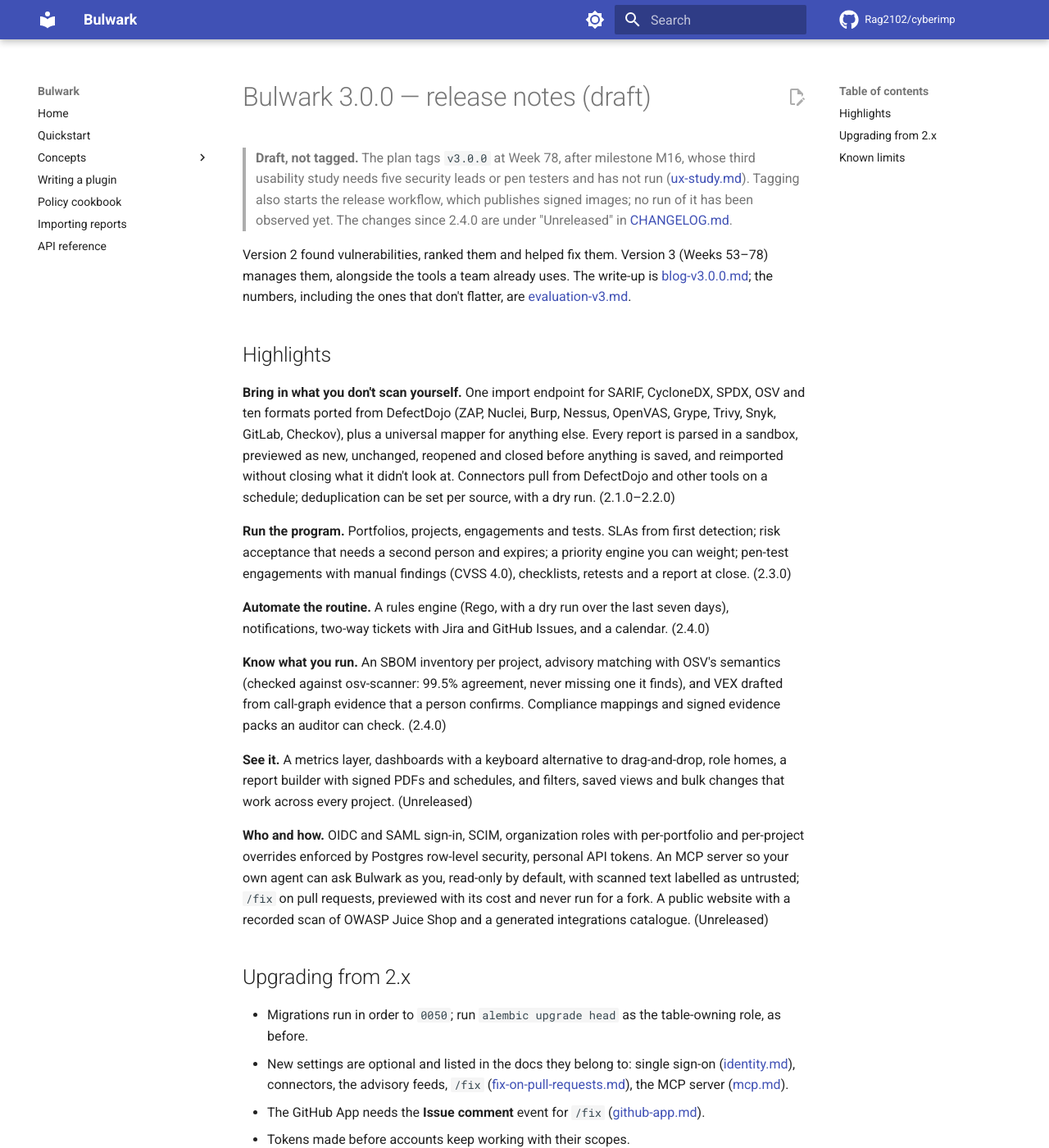
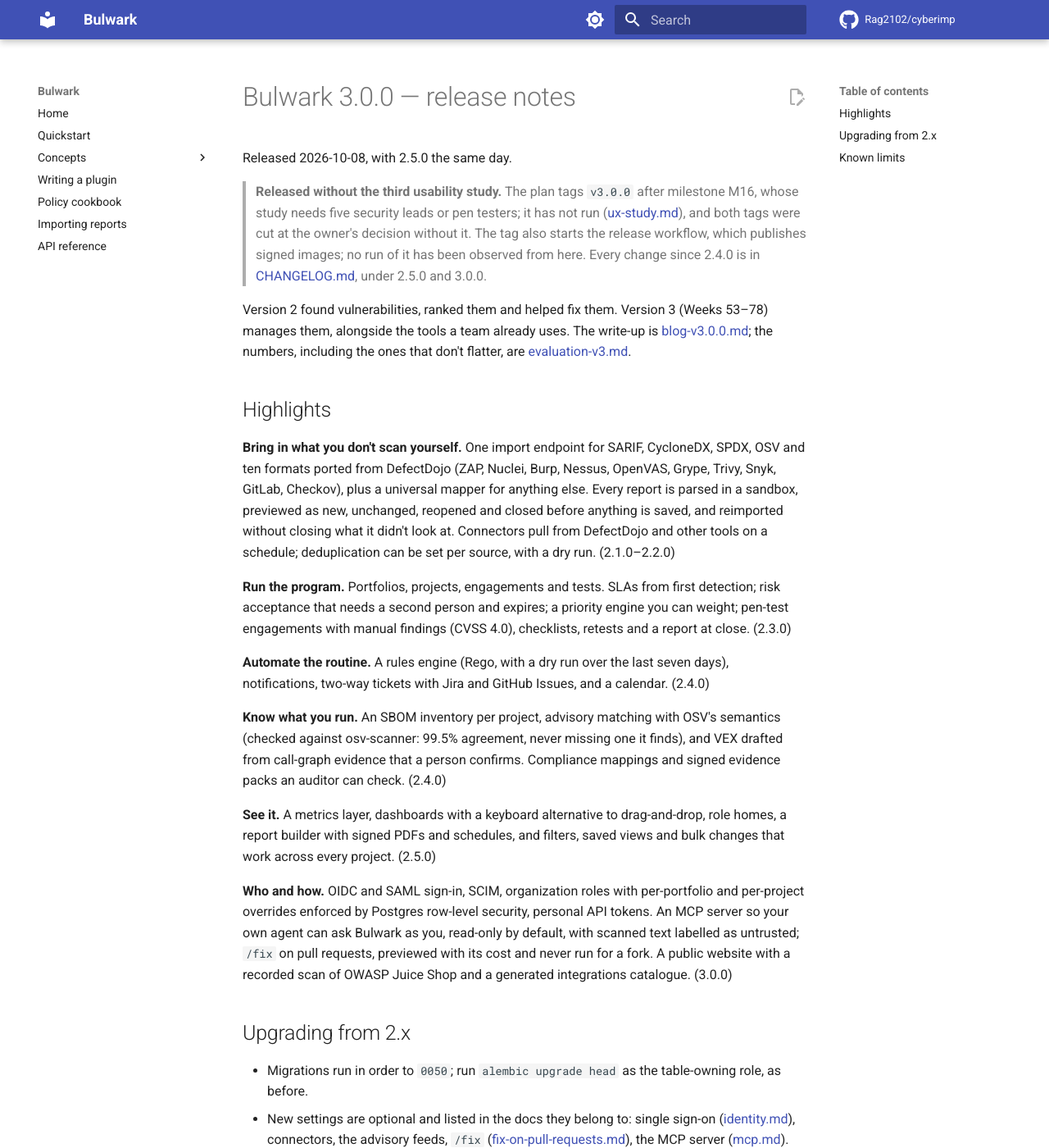
Before and after one commit to rago12bit/cybernatics, an MkDocs documentation site: the page built from docs/release-notes-v3.0.0.md, in a window 1280 px wide and 1400 px high. Shown: the whole window at 82% size. Built offline with MkDocs 1.6.1 and Material for MkDocs 9.7.7, drawn with Linux system fonts in a browser that asks for light colours; comment, search, counter and statistics services are not loaded.

Commit message:
v3.0.0: Weeks 75-78, released without the usability study
Sign-in and access, the MCP server and /fix, the public website, and
the v3 benchmark table, write-up and release notes. The release notes
and write-up are no longer drafts; both say the third usability study
has not run and both tags were cut at the owner's decision without it.
SECURITY.md's supported version is now 3.x.

Co-Authored-By: Claude Opus 5.5 <noreply@anthropic.com>

```diff
--- a/docs/release-notes-v3.0.0.md
+++ b/docs/release-notes-v3.0.0.md
@@ -1,10 +1,12 @@
-# Bulwark 3.0.0 — release notes (draft)
+# Bulwark 3.0.0 — release notes
 
-> **Draft, not tagged.** The plan tags `v3.0.0` at Week 78, after milestone M16, whose third
-> usability study needs five security leads or pen testers and has not run
-> ([ux-study.md](ux-study.md)). Tagging also starts the release workflow, which publishes signed images;
-> no run of it has been observed yet. The changes since 2.4.0 are under "Unreleased" in
-> [CHANGELOG.md](../CHANGELOG.md).
+Released 2026-10-08, with 2.5.0 the same day.
+
+> **Released without the third usability study.** The plan tags `v3.0.0` after milestone M16,
+> whose study needs five security leads or pen testers; it has not run
+> ([ux-study.md](ux-study.md)), and both tags were cut at the owner's decision without it. The tag
+> also starts the release workflow, which publishes signed images; no run of it has been observed
+> from here. Every change since 2.4.0 is in [CHANGELOG.md](../CHANGELOG.md), under 2.5.0 and 3.0.0.
 
 Version 2 found vulnerabilities, ranked them and helped fix them. Version 3 (Weeks 53–78) manages
 them, alongside the tools a team already uses. The write-up is [blog-v3.0.0.md](blog-v3.0.0.md); the
@@ -34,13 +36,13 @@ evidence that a person confirms. Compliance mappings and signed evidence packs a
 
 **See it.** A metrics layer, dashboards with a keyboard alternative to drag-and-drop, role homes, a
 report builder with signed PDFs and schedules, and filters, saved views and bulk changes that work across
-every project. (Unreleased)
+every project. (2.5.0)
 
 **Who and how.** OIDC and SAML sign-in, SCIM, organization roles with per-portfolio and per-project
 overrides enforced by Postgres row-level security, personal API tokens. An MCP server so your own agent
 can ask Bulwark as you, read-only by default, with scanned text labelled as untrusted; `/fix` on pull
 requests, previewed with its cost and never run for a fork. A public website with a recorded scan of
-OWASP Juice Shop and a generated integrations catalogue. (Unreleased)
+OWASP Juice Shop and a generated integrations catalogue. (3.0.0)
 
 ## Upgrading from 2.x
 
--- a/pyproject.toml
+++ b/pyproject.toml
@@ -1,6 +1,6 @@
 [project]
 name = "bulwark-scan"
-version = "2.5.0"
+version = "3.0.0"
 description = "Unified security scanning platform: orchestration, normalization and prioritization over open-source scanners."
 readme = "README.md"
 requires-python = ">=3.10"
```
Also changed, not shown: CHANGELOG.md (+4 -1 lines), SECURITY.md (+1 -1 lines), docs/blog-v3.0.0.md (+4 -4 lines), 2 other files.
